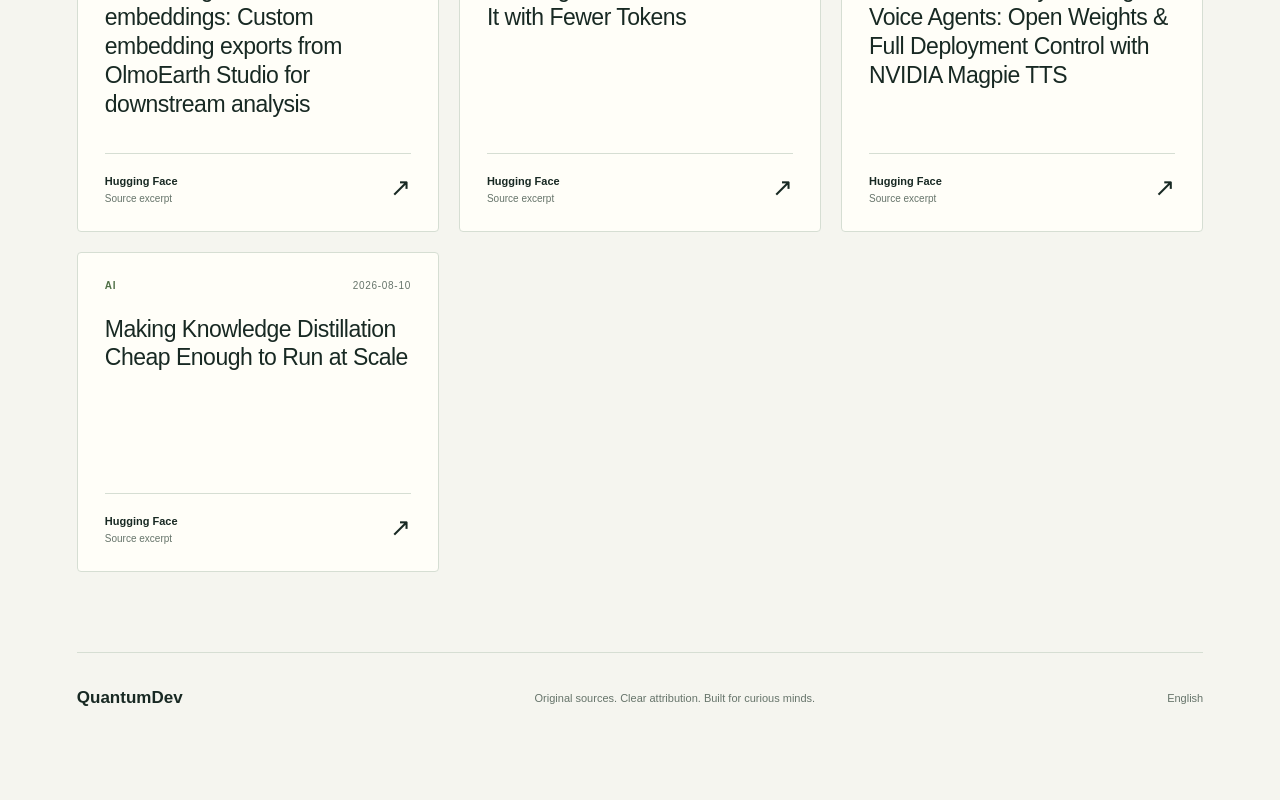
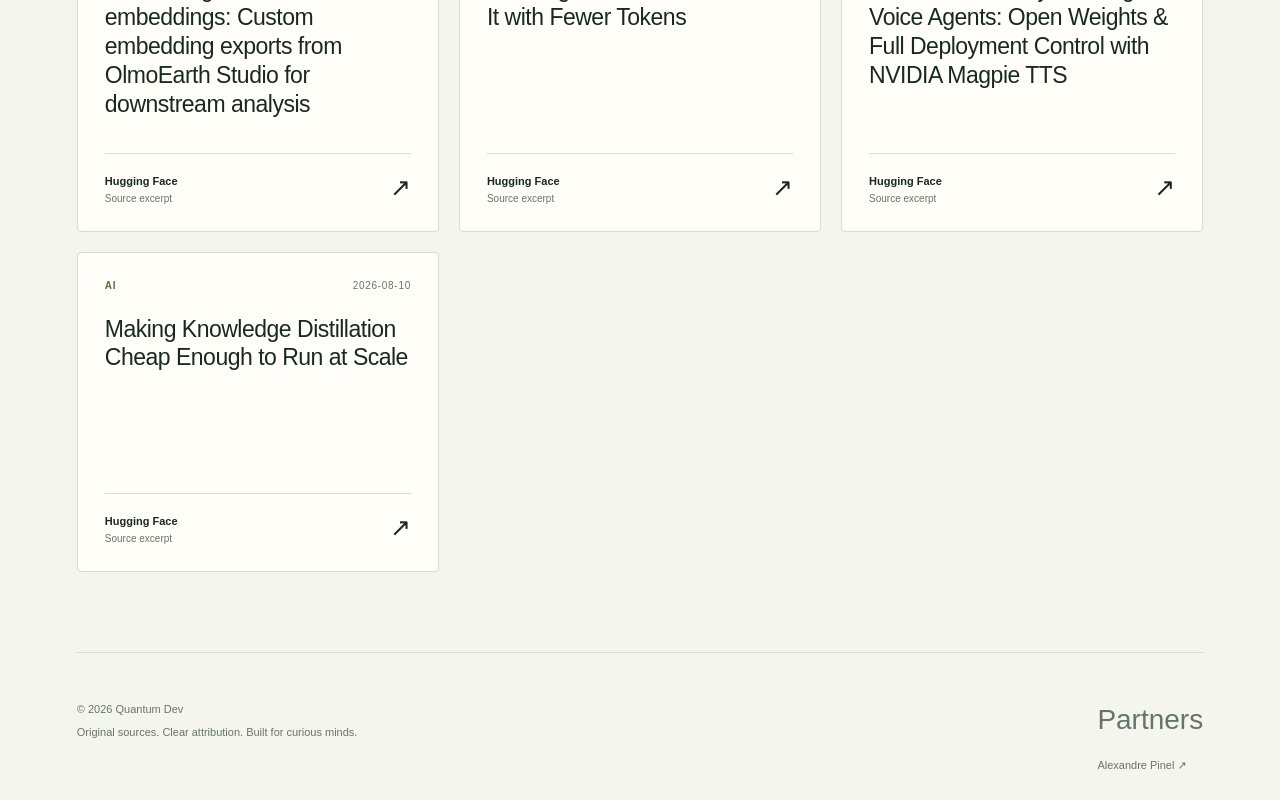
Before and after one commit to HaoLiHaiO/quantumdev, a Next.js app: page / in a window 1280 px wide. Shown: the part 9285-10085 px from the top of the page. Before the commit the page ends 10028 px from the top, so only its background shows below. Built offline with nearby package versions, Linux system fonts and the light colour scheme.

Commit message:
Add Quantum Dev copyright and partner link to footer

```diff
--- a/app/digest.tsx
+++ b/app/digest.tsx
@@ -15,5 +15,5 @@ export default function Digest({dataset}:{dataset:Dataset}){
  {failed.length>0&&<p className="notice">Some sources could not refresh: {failed.map(s=>s.name).join(', ')}. Previously collected articles remain available.</p>}
  <div className="grid">{articles.map((a,index)=><article key={a.id} className={index===0?'card featured':'card'}><div className="meta"><span>{a.topics[0]}</span><time>{a.published_at?new Date(a.published_at).toISOString().slice(0,10):'Date unavailable'}</time></div><h3><a href={a.original_url} target="_blank" rel="noopener noreferrer">{a.original_title}</a></h3>{a.excerpt&&<p>{a.excerpt}</p>}<div className="card-bottom"><div><strong>{a.source_name}</strong><small>Source excerpt</small></div><a aria-label={`Read ${a.original_title}`} href={a.original_url} target="_blank" rel="noopener noreferrer">↗</a></div></article>)}</div>
  {articles.length===0&&<div className="empty"><h3>{dataset.articles.length?'No matching signals.':'No articles available.'}</h3><p>{dataset.articles.length?'Try a different topic or search.':'New articles will appear here.'}</p></div>}
- </section><footer><span>QuantumDev</span><p>Original sources. Clear attribution. Built for curious minds.</p><span>English</span></footer></main></>
+ </section><footer><div className="footer-brand"><span>© {new Date().getFullYear()} Quantum Dev</span><p>Original sources. Clear attribution. Built for curious minds.</p></div><section className="footer-partners" aria-labelledby="partners-heading"><h2 id="partners-heading">Partners</h2><a href="https://alexandrepinel.com" target="_blank" rel="noopener noreferrer">Alexandre Pinel ↗</a></section></footer></main></>
 }
```
